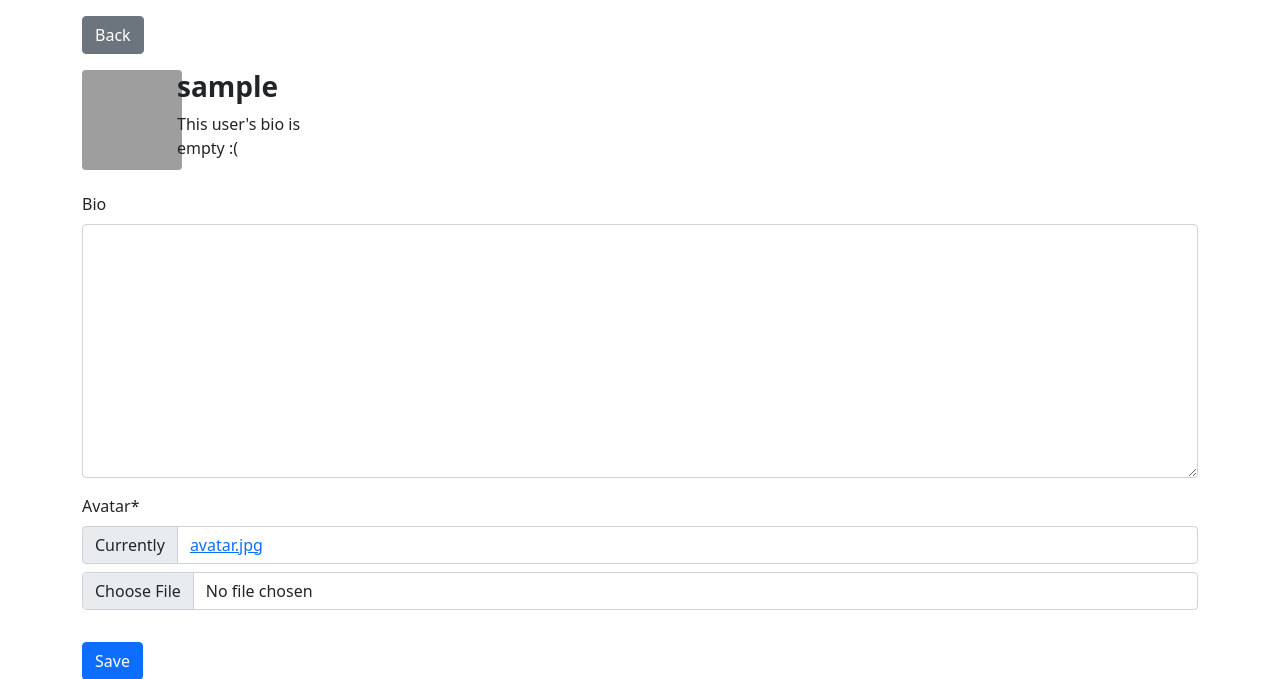
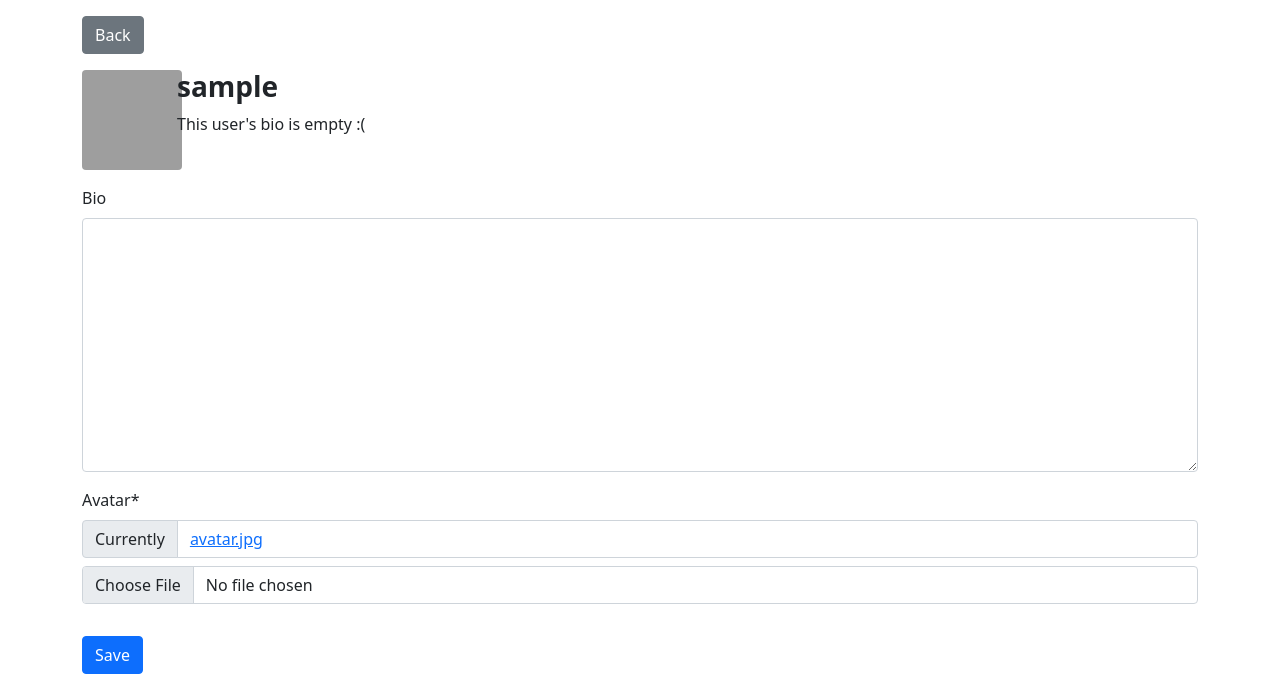
Before and after one commit to bum8hj/dj_ajax, a Django app: page /profiles/my/ in a window 1280 px wide. Shown: the part 56-735 px from the top of the page. Run offline with Django 5.2, Linux system fonts and the light colour scheme; the visitor is signed in with stand-in values (Sample User, id 1); data comes from the database, SQL or seed files in the repository; some libraries are stand-ins or nearby versions; grey boxes are pictures that could not be loaded.

Commit message:
Fix bio container width

```diff
--- a/src/profiles/templates/profiles/main.html
+++ b/src/profiles/templates/profiles/main.html
@@ -22,7 +22,7 @@
 			<div class="col-1">
 				<img src="{{obj.avatar.url}}" class="avatar rounded" height="200px" width="auto" alt="{{obj.user.username}}">
 			</div>
-			<div class="col-2">
+			<div class="col">
 				<h3><b>{{obj.user}}</b></h3>
 				<p>{{obj.bio | default:"This user's bio is empty :("}}</p>
 			</div>
```
